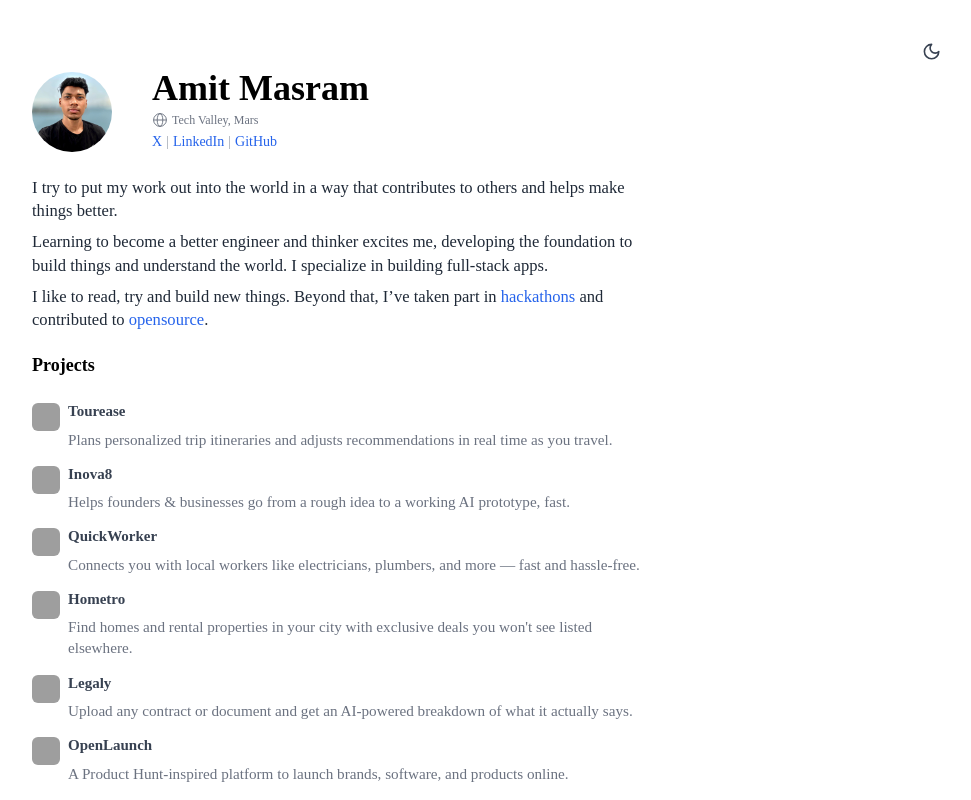
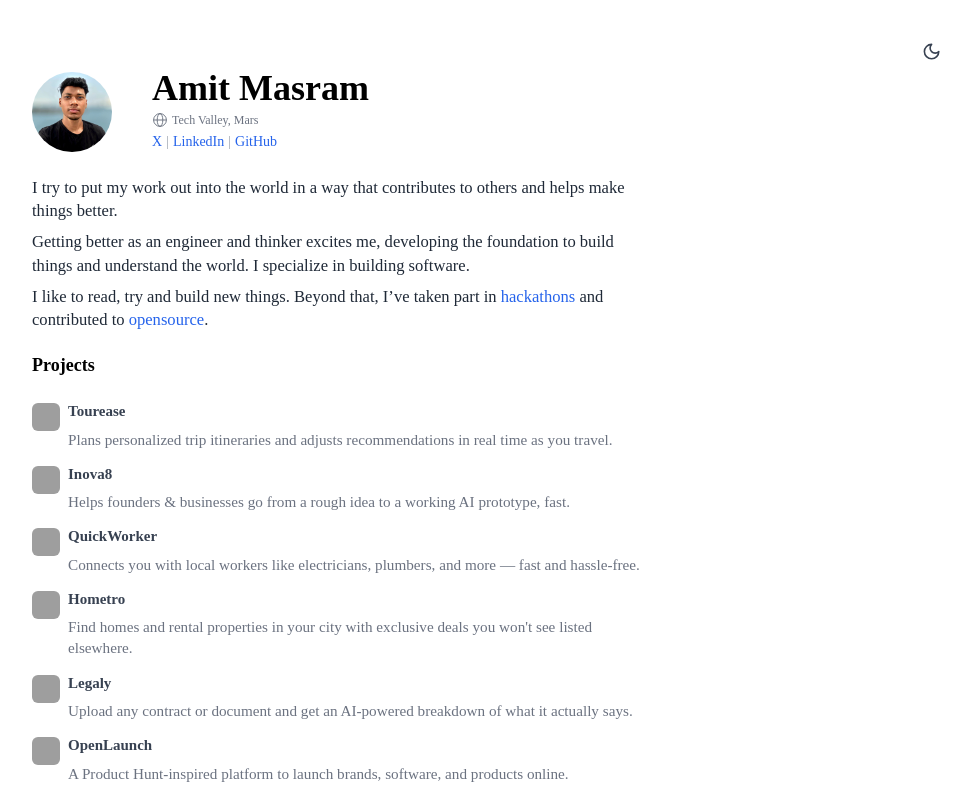
Before and after one commit to iamitmasram/amit-masram-portfolio, a Next.js app: page / in a window 1280 px wide. Shown: the top 800 px of the page, without its empty margins (296-1267 px from the left). Built offline with nearby package versions, Linux system fonts and the light colour scheme; grey boxes are pictures that could not be loaded; a web font is replaced by a local one.

Commit message:
fix: refine wording in portfolio description for clarity and impact

```diff
--- a/src/app/page.tsx
+++ b/src/app/page.tsx
@@ -224,8 +224,8 @@ export default function PortfolioLanding() {
                                     </p>
 
                                     <p className={`text-[0.95rem] md:text-[1.037rem] ${isDarkMode ? 'text-gray-200' : 'text-gray-800'}`}>
-                                          Learning to become a better engineer and thinker excites me, developing the foundation to build things and understand the world.
-                                          I specialize in building full-stack apps.
+                                          Getting better as an engineer and thinker excites me, developing the foundation to build things and understand the world.
+                                          I specialize in building software.
                                     </p>
                                     <p className={`text-[0.95rem] md:text-[1.037rem] ${isDarkMode ? 'text-gray-200' : 'text-gray-800'}`}>
                                           I like to read, try and build new things. Beyond that, I’ve taken part in <span onClick={navigateToHackathons} className="text-blue-600 hover:underline cursor-pointer">hackathons</span> and contributed to <span onClick={navigateToOpenSource} className="text-blue-600 hover:underline cursor-pointer">opensource</span>.
```
